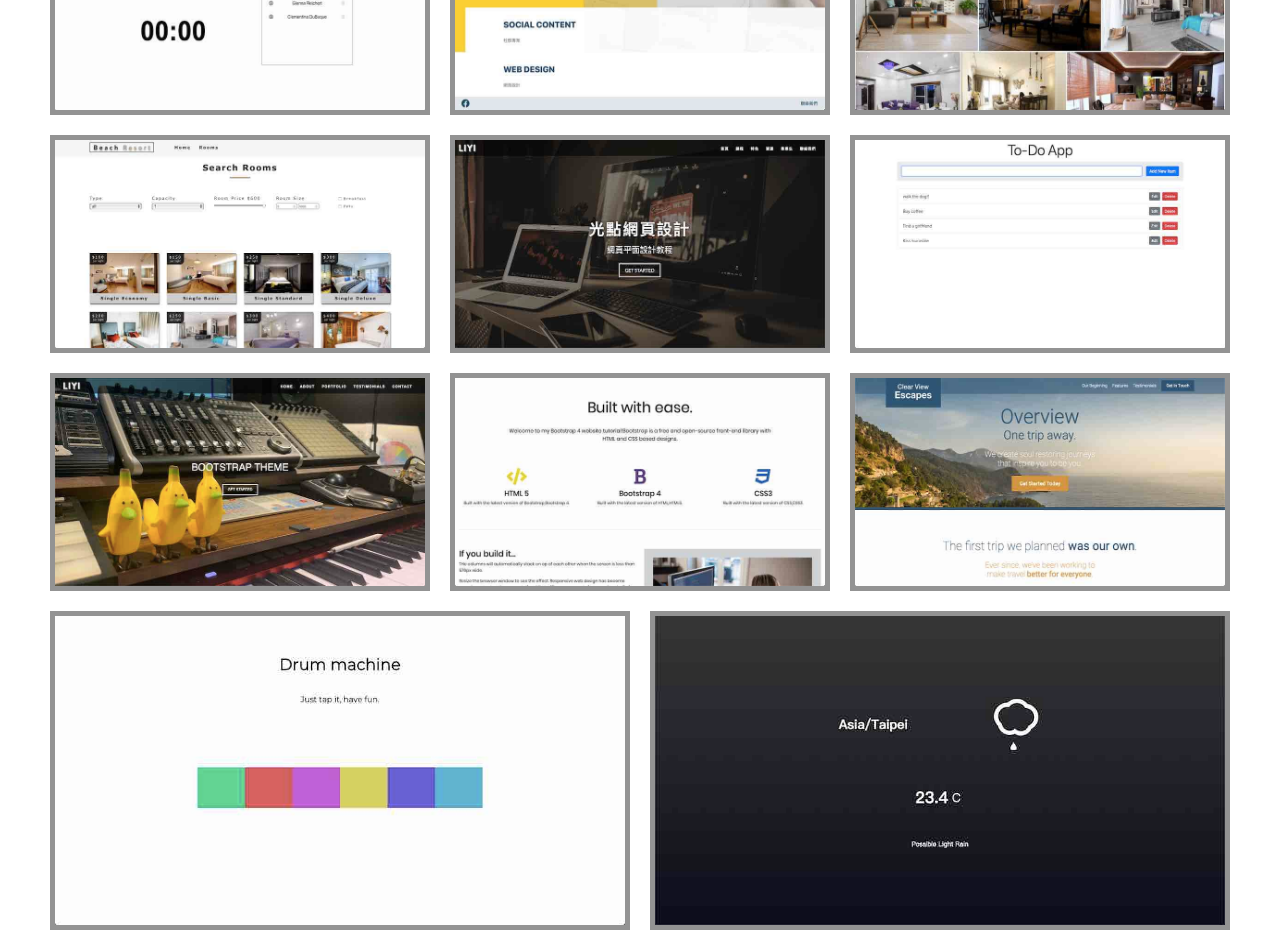
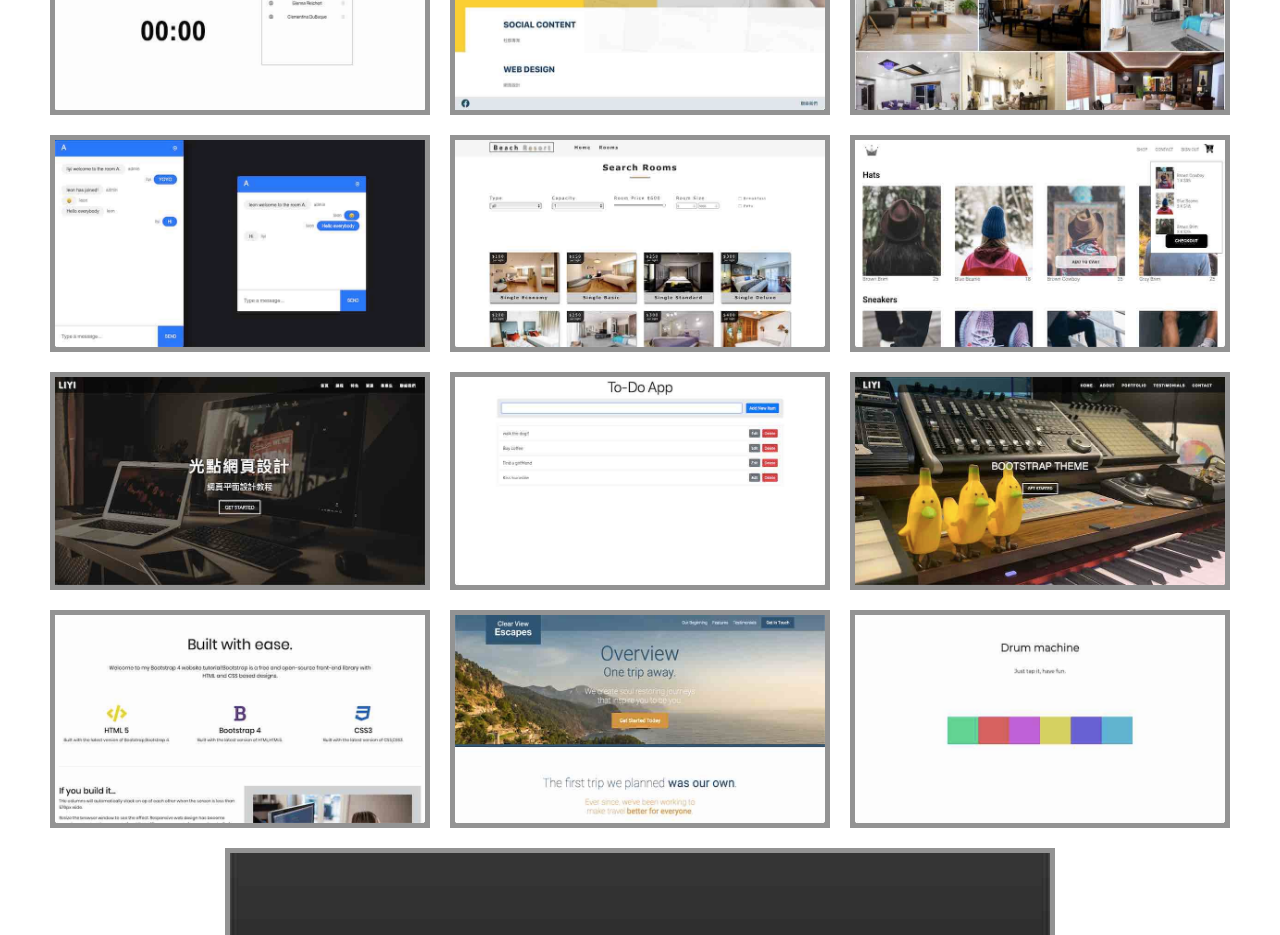
Before and after one commit to liyibass/liyi-portfolio, a React (Create React App) app: page / in a window 1280 px wide. Shown: the part 2740-3675 px from the top of the page. Built offline with nearby package versions, Linux system fonts and the light colour scheme.

Commit message:
add new projects

```diff
--- a/src/projectsData/projectList.js
+++ b/src/projectsData/projectList.js
@@ -9,6 +9,8 @@ import easyWeatherApp from "./projectImages/easyWeatherApp.jpg";
 import webDesign from "./projectImages/design/WebDesign.jpg";
 import homeDesign from "./projectImages/homeDesign.jpg";
 import drawStrawGame from "./projectImages/drawStrawGame.jpg";
+import webCart from "./projectImages/webCart.jpg";
+import SocketIoChatApp from "./projectImages/SocketIoChatApp.jpg";
 
 const projectList = [
   {
@@ -30,10 +32,22 @@ const projectList = [
     webUrl: "https://home-design.firebaseapp.com",
   },
   {
+    id: "13",
+    name: "SocketIoChatApp",
+    image: SocketIoChatApp,
+    webUrl: "https://liyi-nodechat-app-client.web.app",
+  },
+  {
     id: "1",
     name: "beach-resort",
     image: beachResort,
     webUrl: "https://liyi-beach-resort.herokuapp.com/",
+  },
+  {
+    id: "12",
+    name: "web-cart App",
+    image: webCart,
+    webUrl: "https://web-cart.web.app/shop",
   },
   {
     id: "2",
@@ -41,6 +55,7 @@ const projectList = [
     image: bootstrap01,
     webUrl: "https://liyiproject-bab2d.firebaseapp.com",
   },
+
   {
     id: "3",
     name: "simple Todo App",
```
Also changed, not shown: src/projectsData/projectImages/SocketIoChatApp.jpg (added), src/projectsData/projectImages/webCart.jpg (added).
